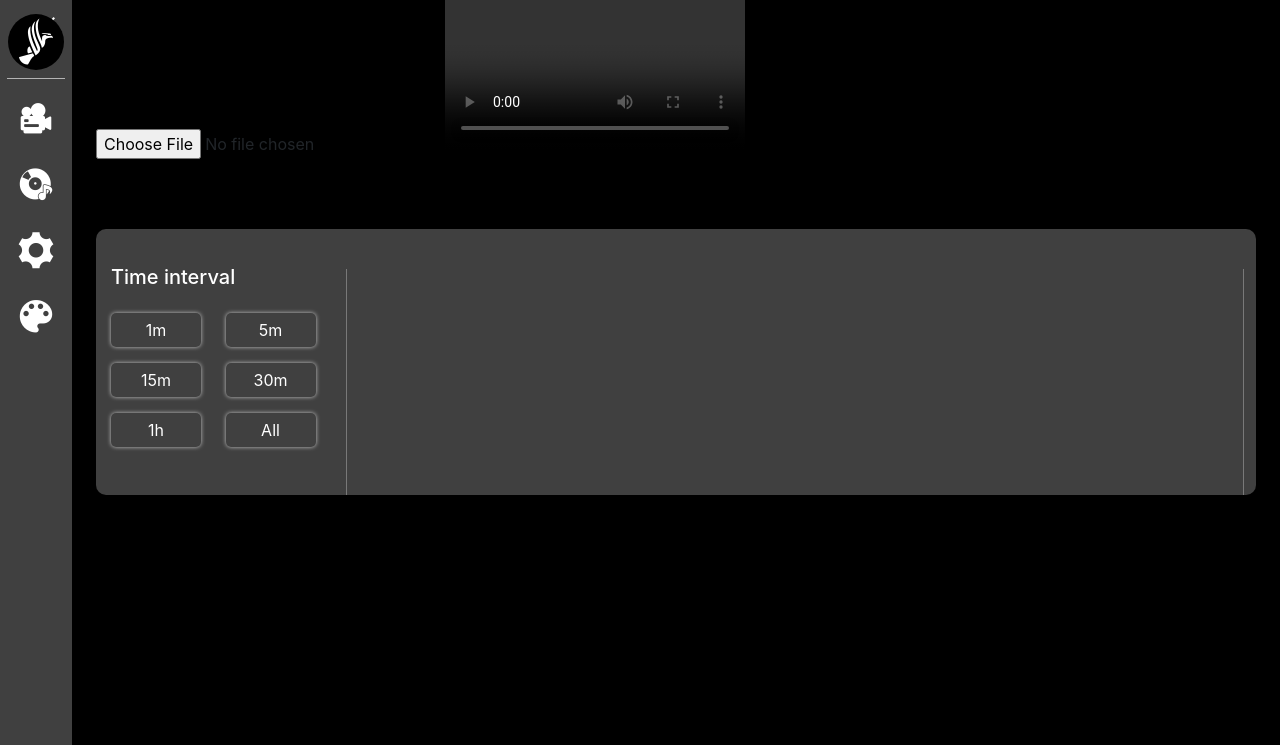
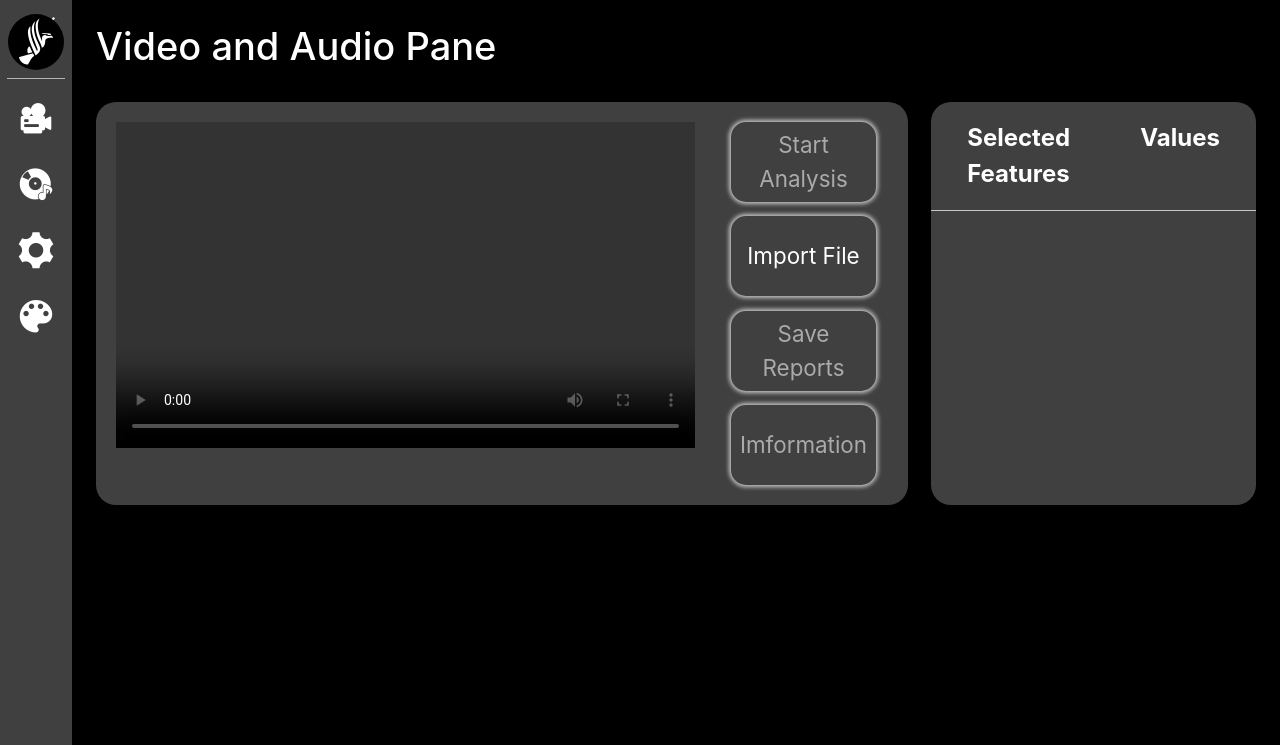
Before and after one commit to mohammadhasanzadeh199/namafile, a Django app: page /home/ in a window 1280 px wide. Shown: the top 745 px of the page. Run offline with Django 3.2, Linux system fonts and the light colour scheme; some libraries are stand-ins or nearby versions; some web fonts are replaced.

Commit message:
video control center added, feature value added

```diff
--- /dev/null
+++ b/static/css/controlCenter.css
@@ -0,0 +1,33 @@
+#controlCenter{
+    width: 70%;
+    background-color: #404040;
+    display: flex;
+    border-radius: 20px;
+    padding: 20px;
+}
+#controlCenter #main_video_player{
+    width: 75%;
+    background-color: #333;
+}
+#controlCenter .control-buttons {
+    height: 100%;
+    width: 25%;
+    padding: 0 12px 0 36px;
+    display: flex;
+    flex-direction: column;
+}
+#controlCenter .control-buttons button {
+    width: 100%;
+    height: 80px;
+    margin-top: 10%;
+}
+#controlCenter .control-buttons button[duty="start"] {
+    width: 100%;
+    height: 80px;
+    margin-top: 10%;
+    background-color: #bd99fd;
+    color: black;
+}
+#controlCenter .control-buttons button:nth-child(1) {
+    margin-top: 0;
+}
--- /dev/null
+++ b/static/css/featuresValue.css
@@ -0,0 +1,51 @@
+#featuresValue{
+    height: auto;
+    width: 28%;
+    margin-left: 2%;
+    background-color: #404040;
+    border-radius: 20px;
+    display: flex;
+    flex-direction: column;
+    overflow: hidden;
+}
+#featuresValue .fv-header{
+    display: flex;
+    border-bottom: rgba(255, 255, 255, 0.7) 1px solid;
+}
+#featuresValue .fv-header .seleceted-features{
+    flex: 2;
+    padding: 18px 0px 18px 36px;
+    margin: 0;
+    font-weight: bold;
+    font-size: 150%;
+    color: white;
+}
+#featuresValue .fv-header .value{
+    flex: 1;
+    padding: 18px 36px 18px 0px;
+    margin: 0;
+    font-weight: bold;
+    font-size: 150%;
+    text-align: right;
+    color: white;
+
+}
+#featuresValue .scroll-controler{
+    flex: 1;
+    position: relative;
+    overflow-y: auto;
+}
+#featuresValue .scroll-controler table{
+    position: absolute;
+}
+#featuresValue .scroll-controler table td{
+    font-size: 140%;
+    color: white;
+}
+#featuresValue .scroll-controler table td:nth-child(1){
+    padding-left: 36px;
+}
+#featuresValue .scroll-controler table td:nth-child(2){
+    padding-right: 36px;
+    text-align: right;
+}
--- a/static/css/main.css
+++ b/static/css/main.css
@@ -27,6 +27,7 @@ body{
     min-height: 100vh;
     position: absolute;
     top: 0;
+    right: 0;
     z-index: 10;
     opacity: 0;
     transition: visibility 0s, opacity 0.3s linear;
--- a/static/css/utilities.css
+++ b/static/css/utilities.css
@@ -7,6 +7,27 @@
     box-shadow: rgba(255, 255, 255, 0.7) 0 0 4px;
     background-color: rgba(0, 0, 0, 0);
     border: none;
+    color: white;
+}
+.custom-lg-btn {
+    border-radius: 15px;
+    box-shadow: rgba(255, 255, 255, 0.7) 0 0 4px 2px;
+    background-color: rgba(0, 0, 0, 0);
+    border: none;
+    color: white;
+    font-size: 140%;
+    display: flex;
+    justify-content: center;
+    align-items: center;
+}
+.custom-lg-btn:disabled {
+    color: #aaa !important;
+    background-color: rgba(0, 0, 0, 0) !important;
+}
+
+.section-title {
+    font-size: 38px;
+    padding: 24px 0;
     color: white;
 }
 
--- /dev/null
+++ b/static/js/controlCenter.js
@@ -0,0 +1,17 @@
+$("#main_video_player").css("height",$("#main_video_player").width()*9/16);
+
+$("input").change(function(){
+    let src = URL.createObjectURL(document.getElementById('videoInput').files[0]);
+    $("video").attr("src",src);
+    __global_main_video_tag__.onloadedmetadata = function (e){
+        __global_video_duration__ = __global_main_video_tag__.duration;
+        __global_viewport_capacity__ = __global_video_duration__;
+        $("#controlCenter .control-buttons button[duty|='start']").prop("disabled",false);
+        render();
+    }
+});
+
+
+$("#controlCenter .control-buttons button[duty|='import']").click(function(){
+    $("#videoInput").click();
+})
--- a/static/js/timeline.js
+++ b/static/js/timeline.js
@@ -2,18 +2,9 @@ let frame_height = 100;
 let min_space_between_frames = 80;
 let min_space_between_indexes = 100;
 
-$("input").change(function(){
-    let src = URL.createObjectURL(document.getElementById('fileItem').files[0]);
-    $("video").attr("src",src);
-    __global_main_video_tag__.onloadedmetadata = function (e){
-        __global_video_duration__ = __global_main_video_tag__.duration;
-        __global_viewport_capacity__ = __global_video_duration__;
-        render();
-    }
-});
-
 
 function render(){
+    $("#timeline").removeClass("source");
     // -------- remove pre elements from last render ----------------------------------
     $("#timeline .timeline-container .frame-keeper video:not(.source)").remove();
     $("#timeline .timeline-container .time-index h6:not(.source)").remove();
--- /dev/null
+++ b/templates/content/childs/firstRow.html
@@ -0,0 +1,29 @@
+<h5 class="section-title">Video and Audio Pane</h5>
+<div id="firstRow" style="width: 100%;display: flex;">
+    <div id="controlCenter">
+        <video id="main_video_player" controls></video>
+        <div class="control-buttons">
+            <button class="custom-lg-btn" duty="start" disabled>Start Analysis</button>
+            <button class="custom-lg-btn" duty="import">Import File</button>
+            <button class="custom-lg-btn" duty="save" disabled>Save Reports</button>
+            <button class="custom-lg-btn" duty="imformation" disabled>Imformation</button>
+
+        </div>
+    </div>
+    <div id="featuresValue">
+        <div class="fv-header">
+            <p class="seleceted-features">Selected Features</p>
+            <p class="value">Values</p>
+        </div>
+        <div class="scroll-controler">
+            <table class="table table-hover">
+                <tbody>
+                  <tr class="source">
+                    <td colspan="2" class="name">Mark</td>
+                    <td colspan="1" class="value">Otto</td>
+                  </tr>
+                </tbody>
+              </table>
+        </div>
+    </div>
+</div>
--- a/templates/content/childs/timeline.html
+++ b/templates/content/childs/timeline.html
@@ -1,6 +1,5 @@
-<input id="fileItem" type="file" accept="video/*"/>
-<video id="main_video_player" controls></video>
-<div id="timeline">
+<input style="display: none;" id="videoInput" type="file" accept="video/*"/>
+<div id="timeline" class="source">
     <div class="interval container">
         <h5>Time interval</h5>
         <div>
--- a/templates/content/content.html
+++ b/templates/content/content.html
@@ -1,8 +1,7 @@
 {% block content %}
 
+{% include "content/childs/firstRow.html" %}
 {% include "content/childs/timeline.html" %}
 {% include "content/childs/featuresError.html" %}
 
-
-
 {% endblock %}
--- a/templates/index.html
+++ b/templates/index.html
@@ -33,6 +33,8 @@
         <!-- -----------project styles ----------------------------------- -->
         <link rel="stylesheet" href="{% static 'css/main.css' %}">
         <link rel="stylesheet" href="{% static 'css/sidebar.css' %}">
+        <link rel="stylesheet" href="{% static 'css/controlCenter.css' %}">
+        <link rel="stylesheet" href="{% static 'css/featuresValue.css' %}">
         <link rel="stylesheet" href="{% static 'css/timeline.css' %}">
         <link rel="stylesheet" href="{% static 'css/utilities.css' %}">
         <link rel="stylesheet" href="{% static 'css/featuresError.css' %}">
@@ -53,8 +55,9 @@
     </body>
     <script src="{% static 'js/global.js' %}"></script>
     <script src="{% static 'js/main.js' %}"></script>
+    <script src="{% static 'js/timeline.js' %}"></script>
     <script src="{% static 'js/featuresError.js' %}"></script>
-    <script src="{% static 'js/timeline.js' %}"></script>
+    <script src="{% static 'js/controlCenter.js' %}"></script>
     <script src="{% static 'js/play.js' %}"></script>
     <script src="{% static 'js/connection.js' %}"></script>
 </html>
```
Also changed, not shown: static/js/featuresValue.js (added, +37 -0 lines), static/settings.js (+44 -0 lines).
